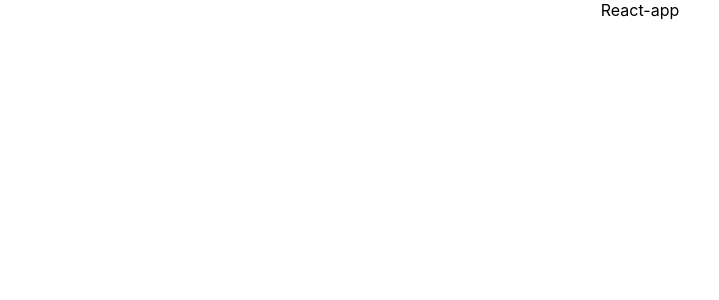
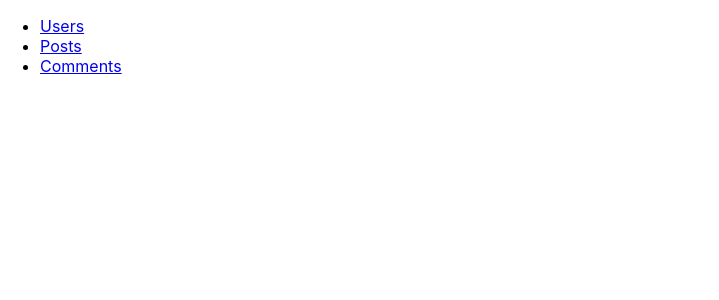
Before and after one commit to tarastm95/react-h-w, a React (Create React App) app: page / in a window 1280 px wide. Shown: the top 300 px of the page, without its empty margins (0-719 px from the left). Built offline with nearby package versions, Linux system fonts and the light colour scheme.

Commit message:
six-lesson-homework-React

```diff
--- a/package.json
+++ b/package.json
@@ -14,7 +14,8 @@
     "react-dom": "^18.3.1",
     "react-scripts": "5.0.1",
     "typescript": "^4.9.5",
-    "web-vitals": "^2.1.4"
+    "web-vitals": "^2.1.4",
+    "react-router-dom": "^6.24.1"
   },
   "scripts": {
     "start": "react-scripts start",
--- a/src/App.css
+++ /dev/null
@@ -1,38 +0,0 @@
-.App {
-  text-align: center;
-}
-
-.App-logo {
-  height: 40vmin;
-  pointer-events: none;
-}
-
-@media (prefers-reduced-motion: no-preference) {
-  .App-logo {
-    animation: App-logo-spin infinite 20s linear;
-  }
-}
-
-.App-header {
-  background-color: #282c34;
-  min-height: 100vh;
-  display: flex;
-  flex-direction: column;
-  align-items: center;
-  justify-content: center;
-  font-size: calc(10px + 2vmin);
-  color: white;
-}
-
-.App-link {
-  color: #61dafb;
-}
-
-@keyframes App-logo-spin {
-  from {
-    transform: rotate(0deg);
-  }
-  to {
-    transform: rotate(360deg);
-  }
-}
--- a/src/App.tsx
+++ /dev/null
@@ -1,12 +0,0 @@
-import React from 'react';
-import './App.css';
-
-function App() {
-  return (
-    <div className="App">
-     React-app
-    </div>
-  );
-}
-
-export default App;
--- /dev/null
+++ b/src/components/Comments.tsx
@@ -0,0 +1,29 @@
+import React, { useEffect, useState } from 'react';
+
+interface Comment {
+    id: number;
+    body: string;
+}
+
+const Comments: React.FC = () => {
+    const [comments, setComments] = useState<Comment[]>([]);
+
+    useEffect(() => {
+        fetch('https://jsonplaceholder.typicode.com/comments')
+            .then(response => response.json())
+            .then(data => setComments(data));
+    }, []);
+
+    return (
+        <div>
+            <h1>Comments</h1>
+            <ul>
+                {comments.map(comment => (
+                    <li key={comment.id}>{comment.body}</li>
+                ))}
+            </ul>
+        </div>
+    );
+};
+
+export default Comments;
--- /dev/null
+++ b/src/components/Layout.tsx
@@ -0,0 +1,25 @@
+import React from 'react';
+import { Link, Outlet } from 'react-router-dom';
+
+const Layout: React.FC = () => {
+    return (
+        <div>
+            <nav>
+                <ul>
+                    <li>
+                        <Link to="/users">Users</Link>
+                    </li>
+                    <li>
+                        <Link to="/posts">Posts</Link>
+                    </li>
+                    <li>
+                        <Link to="/comments">Comments</Link>
+                    </li>
+                </ul>
+            </nav>
+            <Outlet />
+        </div>
+    );
+};
+
+export default Layout;
--- /dev/null
+++ b/src/components/Posts.tsx
@@ -0,0 +1,29 @@
+import React, { useEffect, useState } from 'react';
+
+interface Post {
+    id: number;
+    title: string;
+}
+
+const Posts: React.FC = () => {
+    const [posts, setPosts] = useState<Post[]>([]);
+
+    useEffect(() => {
+        fetch('https://jsonplaceholder.typicode.com/posts')
+            .then(response => response.json())
+            .then(data => setPosts(data));
+    }, []);
+
+    return (
+        <div>
+            <h1>Posts</h1>
+            <ul>
+                {posts.map(post => (
+                    <li key={post.id}>{post.title}</li>
+                ))}
+            </ul>
+        </div>
+    );
+};
+
+export default Posts;
--- /dev/null
+++ b/src/components/Users.tsx
@@ -0,0 +1,29 @@
+import React, { useEffect, useState } from 'react';
+
+interface User {
+    id: number;
+    name: string;
+}
+
+const Users: React.FC = () => {
+    const [users, setUsers] = useState<User[]>([]);
+
+    useEffect(() => {
+        fetch('https://jsonplaceholder.typicode.com/users')
+            .then(response => response.json())
+            .then(data => setUsers(data));
+    }, []);
+
+    return (
+        <div>
+            <h1>Users</h1>
+            <ul>
+                {users.map(user => (
+                    <li key={user.id}>{user.name}</li>
+                ))}
+            </ul>
+        </div>
+    );
+};
+
+export default Users;
--- a/src/index.tsx
+++ b/src/index.tsx
@@ -1,19 +1,37 @@
 import React from 'react';
 import ReactDOM from 'react-dom/client';
 import './index.css';
-import App from './App';
-import reportWebVitals from './reportWebVitals';
+import { createBrowserRouter, RouterProvider } from 'react-router-dom';
+import Users from './components/Users';
+import Posts from './components/Posts';
+import Comments from './components/Comments';
+import Layout from './components/Layout';
+
+const router = createBrowserRouter([
+    {
+        path: "/",
+        element: <Layout />,
+        children: [
+            {
+                path: "users",
+                element: <Users />
+            },
+            {
+                path: "posts",
+                element: <Posts />
+            },
+            {
+                path: "comments",
+                element: <Comments />
+            }
+        ]
+    }
+]);
 
 const root = ReactDOM.createRoot(
-  document.getElementById('root') as HTMLElement
-);
-root.render(
-  <React.StrictMode>
-    <App />
-  </React.StrictMode>
+    document.getElementById('root') as HTMLElement
 );
 
-// If you want to start measuring performance in your app, pass a function
-// to log results (for example: reportWebVitals(console.log))
-// or send to an analytics endpoint. Learn more: https://bit.ly/CRA-vitals
-reportWebVitals();
+root.render(
+    <RouterProvider router={router} />
+);
```
Also changed, not shown: 1 other file (tests, documents, lock files or other folders).
